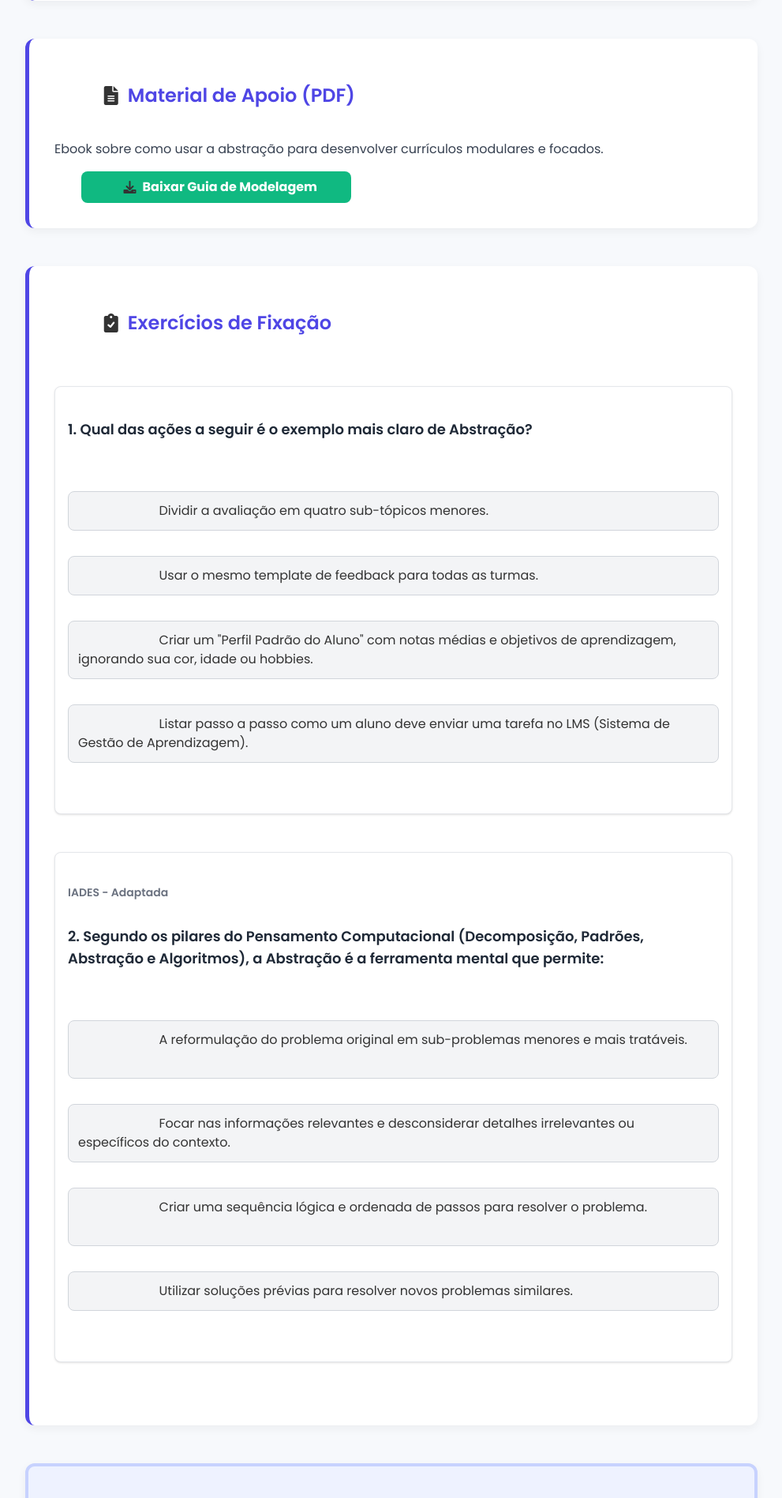
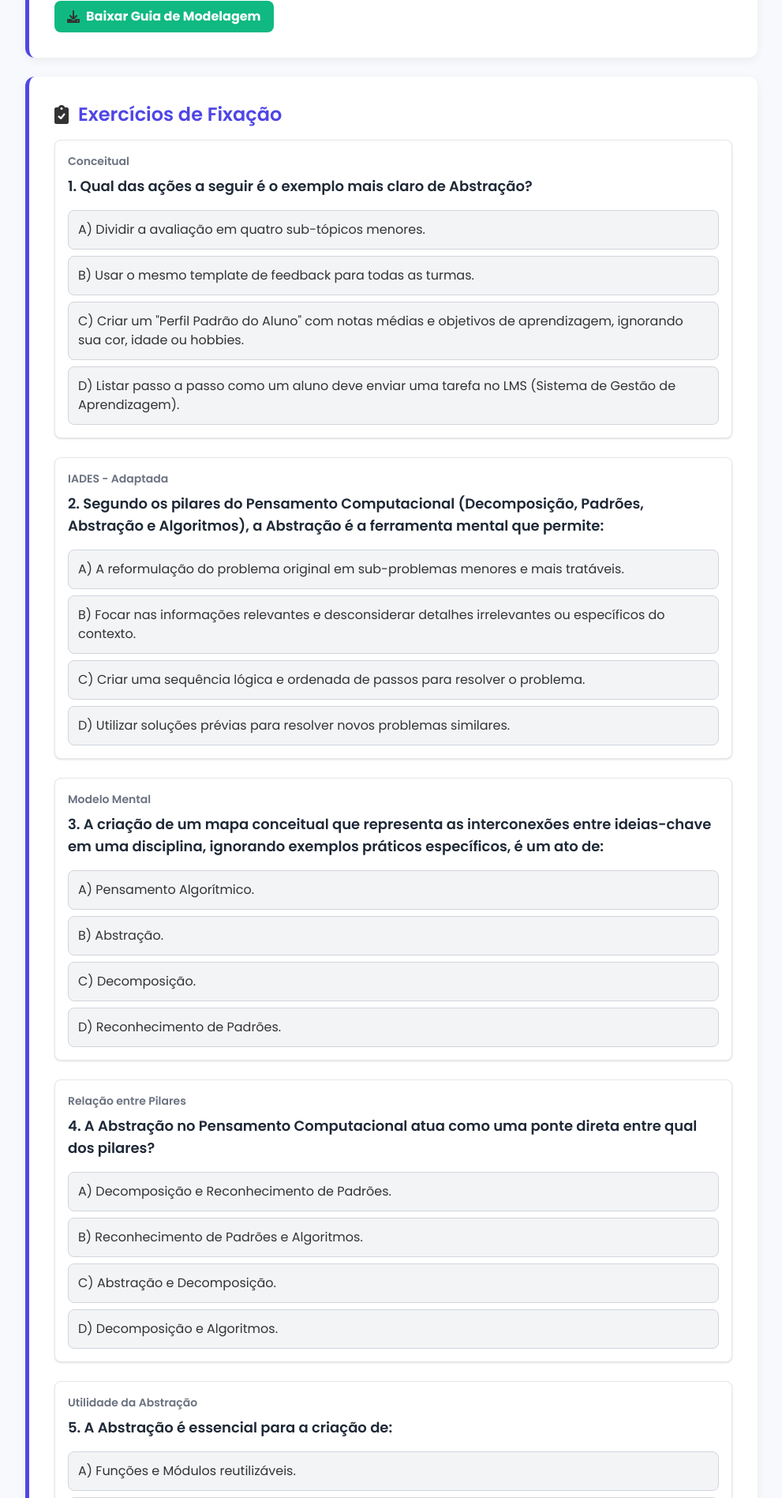
Before and after one commit to danidancr/PCTeacher, a Flask app: template templates/conteudo-abstracao.html in a window 1280 px wide. Shown: the part 886-2783 px from the top of the page at 79% size, without its empty margins (288-1279 px from the left). Run offline with Flask 3, Linux system fonts and the light colour scheme; the template is opened without the code that fills it, so the values that code supplies are empty; some libraries are stand-ins or nearby versions.

Commit message:
atualizar exercício

```diff
--- a/templates/conteudo-abstracao.html
+++ b/templates/conteudo-abstracao.html
@@ -32,47 +32,116 @@
         <div class="space-y-6">
 
             <div id="q-mod4-1" class="border p-4 rounded-lg bg-white shadow">
+                <p class="font-semibold text-sm mb-2 text-gray-500">Conceitual</p>
                 <p class="font-semibold text-lg mb-4 text-gray-800">1. Qual das ações a seguir é o exemplo mais claro de Abstração?</p>
                 <div class="space-y-2">
                     <div class="quiz-option bg-gray-100 p-3 rounded-lg cursor-pointer hover:bg-gray-200"
                         onclick="checkAnswer('q-mod4-1', this, 'false', '❌ Incorreto. Isso é Decomposição, que é a quebra do problema.')" data-correct="false">
-                        Dividir a avaliação em quatro sub-tópicos menores.
+                        A) Dividir a avaliação em quatro sub-tópicos menores.
                     </div>
                     <div class="quiz-option bg-gray-100 p-3 rounded-lg cursor-pointer hover:bg-gray-200"
                         onclick="checkAnswer('q-mod4-1', this, 'false', '❌ Incorreto. Isso é Reconhecimento de Padrões, que foca nas similaridades.')" data-correct="false">
-                        Usar o mesmo template de feedback para todas as turmas.
+                        B) Usar o mesmo template de feedback para todas as turmas.
                     </div>
                     <div class="quiz-option bg-gray-100 p-3 rounded-lg cursor-pointer hover:bg-gray-200"
                         onclick="checkAnswer('q-mod4-1', this, 'true', '✅ Correto! Abstração envolve criar um modelo genérico (O ALUNO) que representa o essencial, ignorando detalhes irrelevantes (cor, idade, etc.).')" data-correct="true">
-                        Criar um "Perfil Padrão do Aluno" com notas médias e objetivos de aprendizagem, ignorando sua cor, idade ou hobbies.
+                        C) Criar um "Perfil Padrão do Aluno" com notas médias e objetivos de aprendizagem, ignorando sua cor, idade ou hobbies.
                     </div>
                     <div class="quiz-option bg-gray-100 p-3 rounded-lg cursor-pointer hover:bg-gray-200"
                         onclick="checkAnswer('q-mod4-1', this, 'false', '❌ Incorreto. Isso é Pensamento Algorítmico (criação de passos) ou Decomposição.')" data-correct="false">
-                        Listar passo a passo como um aluno deve enviar uma tarefa no LMS (Sistema de Gestão de Aprendizagem).
+                        D) Listar passo a passo como um aluno deve enviar uma tarefa no LMS (Sistema de Gestão de Aprendizagem).
                     </div>
                 </div>
                 <div class="feedback-message mt-4 hidden"></div>
             </div>
-
             <div id="q-mod4-2" class="border p-4 rounded-lg bg-white shadow">
                 <p class="font-semibold text-sm mb-2 text-gray-500">IADES - Adaptada</p>
                 <p class="font-semibold text-lg mb-4 text-gray-800">2. Segundo os pilares do Pensamento Computacional (Decomposição, Padrões, Abstração e Algoritmos), a Abstração é a ferramenta mental que permite:</p>
                 <div class="space-y-2">
                     <div class="quiz-option bg-gray-100 p-3 rounded-lg cursor-pointer hover:bg-gray-200"
                         onclick="checkAnswer('q-mod4-2', this, 'false', '❌ Incorreto. Isso é Decomposição, que é a primeira etapa.')" data-correct="false">
-                        A reformulação do problema original em sub-problemas menores e mais tratáveis.
+                        A) A reformulação do problema original em sub-problemas menores e mais tratáveis.
                     </div>
                     <div class="quiz-option bg-gray-100 p-3 rounded-lg cursor-pointer hover:bg-gray-200"
                         onclick="checkAnswer('q-mod4-2', this, 'true', '✅ Correto! Abstração foca no essencial e ignora os detalhes, criando um modelo (a essência) da solução.')" data-correct="true">
-                        Focar nas informações relevantes e desconsiderar detalhes irrelevantes ou específicos do contexto.
+                        B) Focar nas informações relevantes e desconsiderar detalhes irrelevantes ou específicos do contexto.
                     </div>
                     <div class="quiz-option bg-gray-100 p-3 rounded-lg cursor-pointer hover:bg-gray-200"
                         onclick="checkAnswer('q-mod4-2', this, 'false', '❌ Incorreto. Isso é Pensamento Algorítmico, que é o último passo.')" data-correct="false">
-                        Criar uma sequência lógica e ordenada de passos para resolver o problema.
+                        C) Criar uma sequência lógica e ordenada de passos para resolver o problema.
                     </div>
                     <div class="quiz-option bg-gray-100 p-3 rounded-lg cursor-pointer hover:bg-gray-200"
                         onclick="checkAnswer('q-mod4-2', this, 'false', '❌ Incorreto. Isso é Reconhecimento de Padrões, que é a identificação de similaridades.')" data-correct="false">
-                        Utilizar soluções prévias para resolver novos problemas similares.
+                        D) Utilizar soluções prévias para resolver novos problemas similares.
+                    </div>
+                </div>
+                <div class="feedback-message mt-4 hidden"></div>
+            </div>
+            <div id="q-mod4-3" class="border p-4 rounded-lg bg-white shadow">
+                <p class="font-semibold text-sm mb-2 text-gray-500">Modelo Mental</p>
+                <p class="font-semibold text-lg mb-4 text-gray-800">3. A criação de um mapa conceitual que representa as interconexões entre ideias-chave em uma disciplina, ignorando exemplos práticos específicos, é um ato de:</p>
+                <div class="space-y-2">
+                    <div class="quiz-option bg-gray-100 p-3 rounded-lg cursor-pointer hover:bg-gray-200"
+                        onclick="checkAnswer('q-mod4-3', this, 'false', '❌ Incorreto. O foco não é na sequência de passos (Algoritmo).')" data-correct="false">
+                        A) Pensamento Algorítmico.
+                    </div>
+                    <div class="quiz-option bg-gray-100 p-3 rounded-lg cursor-pointer hover:bg-gray-200"
+                        onclick="checkAnswer('q-mod4-3', this, 'true', '✅ Correto! Ao focar apenas nas interconexões e nos conceitos centrais (o essencial) e ignorar os exemplos (o irrelevante), você está abstraindo.')" data-correct="true">
+                        B) Abstração.
+                    </div>
+                    <div class="quiz-option bg-gray-100 p-3 rounded-lg cursor-pointer hover:bg-gray-200"
+                        onclick="checkAnswer('q-mod4-3', this, 'false', '❌ Incorreto. Embora haja decomposição na escolha dos conceitos, o ato de *ignorar os exemplos* e criar o mapa é a Abstração.')" data-correct="false">
+                        C) Decomposição.
+                    </div>
+                    <div class="quiz-option bg-gray-100 p-3 rounded-lg cursor-pointer hover:bg-gray-200"
+                        onclick="checkAnswer('q-mod4-3', this, 'false', '❌ Incorreto. O Reconhecimento de Padrões é a etapa que precede, identificando as similaridades.')" data-correct="false">
+                        D) Reconhecimento de Padrões.
+                    </div>
+                </div>
+                <div class="feedback-message mt-4 hidden"></div>
+            </div>
+            <div id="q-mod4-4" class="border p-4 rounded-lg bg-white shadow">
+                <p class="font-semibold text-sm mb-2 text-gray-500">Relação entre Pilares</p>
+                <p class="font-semibold text-lg mb-4 text-gray-800">4. A Abstração no Pensamento Computacional atua como uma ponte direta entre qual dos pilares?</p>
+                <div class="space-y-2">
+                    <div class="quiz-option bg-gray-100 p-3 rounded-lg cursor-pointer hover:bg-gray-200"
+                        onclick="checkAnswer('q-mod4-4', this, 'false', '❌ Incorreto. Decomposição é a primeira etapa, muito antes da Abstração.')" data-correct="false">
+                        A) Decomposição e Reconhecimento de Padrões.
+                    </div>
+                    <div class="quiz-option bg-gray-100 p-3 rounded-lg cursor-pointer hover:bg-gray-200"
+                        onclick="checkAnswer('q-mod4-4', this, 'true', '✅ Exato! O Reconhecimento de Padrões fornece as similaridades, a Abstração usa essas similaridades para criar um modelo único, que, por sua vez, será usado no Algoritmo.')" data-correct="true">
+                        B) Reconhecimento de Padrões e Algoritmos.
+                    </div>
+                    <div class="quiz-option bg-gray-100 p-3 rounded-lg cursor-pointer hover:bg-gray-200"
+                        onclick="checkAnswer('q-mod4-4', this, 'false', '❌ Incorreto. Abstração e Decomposição não têm essa conexão direta.')" data-correct="false">
+                        C) Abstração e Decomposição.
+                    </div>
+                    <div class="quiz-option bg-gray-100 p-3 rounded-lg cursor-pointer hover:bg-gray-200"
+                        onclick="checkAnswer('q-mod4-4', this, 'false', '❌ Incorreto. Decomposição e Algoritmos são os extremos, com os outros dois pilares entre eles.')" data-correct="false">
+                        D) Decomposição e Algoritmos.
+                    </div>
+                </div>
+                <div class="feedback-message mt-4 hidden"></div>
+            </div>
+            <div id="q-mod4-5" class="border p-4 rounded-lg bg-white shadow">
+                <p class="font-semibold text-sm mb-2 text-gray-500">Utilidade da Abstração</p>
+                <p class="font-semibold text-lg mb-4 text-gray-800">5. A Abstração é essencial para a criação de:</p>
+                <div class="space-y-2">
+                    <div class="quiz-option bg-gray-100 p-3 rounded-lg cursor-pointer hover:bg-gray-200"
+                        onclick="checkAnswer('q-mod4-5', this, 'true', '✅ Correto! Funções e Módulos são a concretização da Abstração, permitindo que o mesmo código/estrutura seja reutilizado em diferentes contextos.')" data-correct="true">
+                        A) Funções e Módulos reutilizáveis.
+                    </div>
+                    <div class="quiz-option bg-gray-100 p-3 rounded-lg cursor-pointer hover:bg-gray-200"
+                        onclick="checkAnswer('q-mod4-5', this, 'false', '❌ Incorreto. Isso é o papel da Decomposição.')" data-correct="false">
+                        B) Listas detalhadas de tarefas.
+                    </div>
+                    <div class="quiz-option bg-gray-100 p-3 rounded-lg cursor-pointer hover:bg-gray-200"
+                        onclick="checkAnswer('q-mod4-5', this, 'false', '❌ Incorreto. A Abstração foca no essencial e ignora os detalhes, portanto, não serve para criar detalhamento.')" data-correct="false">
+                        C) Detalhamentos técnicos completos.
+                    </div>
+                    <div class="quiz-option bg-gray-100 p-3 rounded-lg cursor-pointer hover:bg-gray-200"
+                        onclick="checkAnswer('q-mod4-5', this, 'false', '❌ Incorreto. Embora a Abstração ajude, o foco principal é na generalização e reutilização.')" data-correct="false">
+                        D) Exceções e regras específicas.
                     </div>
                 </div>
                 <div class="feedback-message mt-4 hidden"></div>
@@ -88,6 +157,7 @@
         <form id="project-idea-form-mod4">
             <label for="project_abstraction" class="block text-gray-800 font-medium mb-2">Considerando os padrões identificados no Módulo 3, crie uma **Abstração** para o seu projeto. Qual é o **modelo ou a regra essencial** que define a sua solução? Quais são os detalhes que podem ser **ignorados** neste momento para criar uma representação simples e poderosa?</label>
             <textarea id="project_abstraction" name="project_abstraction" rows="6" class="w-full p-3 border border-indigo-300 rounded-lg focus:ring-primary-indigo focus:border-primary-indigo" placeholder="Ex: O modelo essencial é: 'Se a tarefa A for concluída e o tempo X for excedido, acione o feedback B.' Ignoramos a cor do botão, o nome exato do aluno, e focamos apenas nas variáveis lógicas (Tarefa, Tempo, Feedback)."></textarea>
+
             <button type="submit" class="mt-4 bg-primary-indigo hover:bg-indigo-700 text-white font-bold py-2 px-4 rounded-lg transition duration-200">Salvar Abstração</button>
         </form>
     </div>
```
Lines whose indentation alone changed are shown as unchanged.
